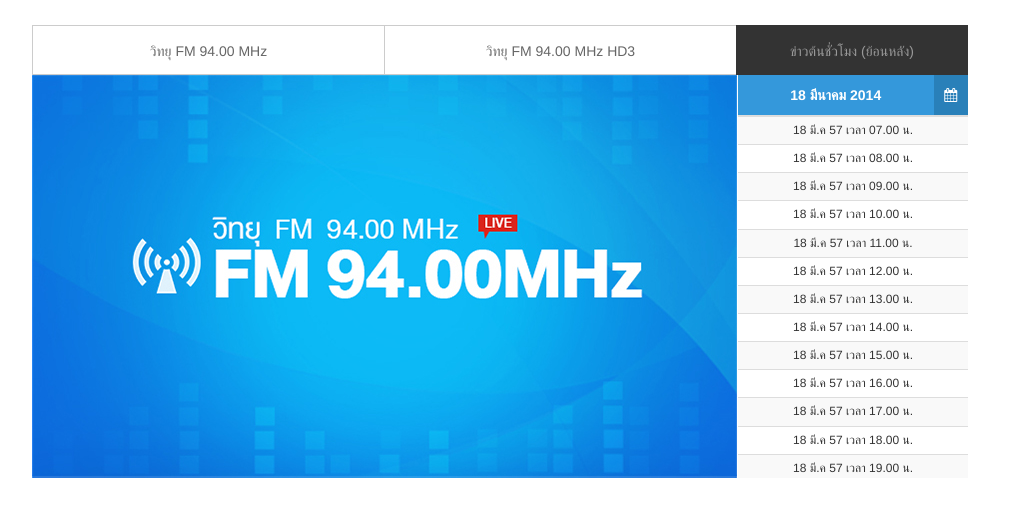
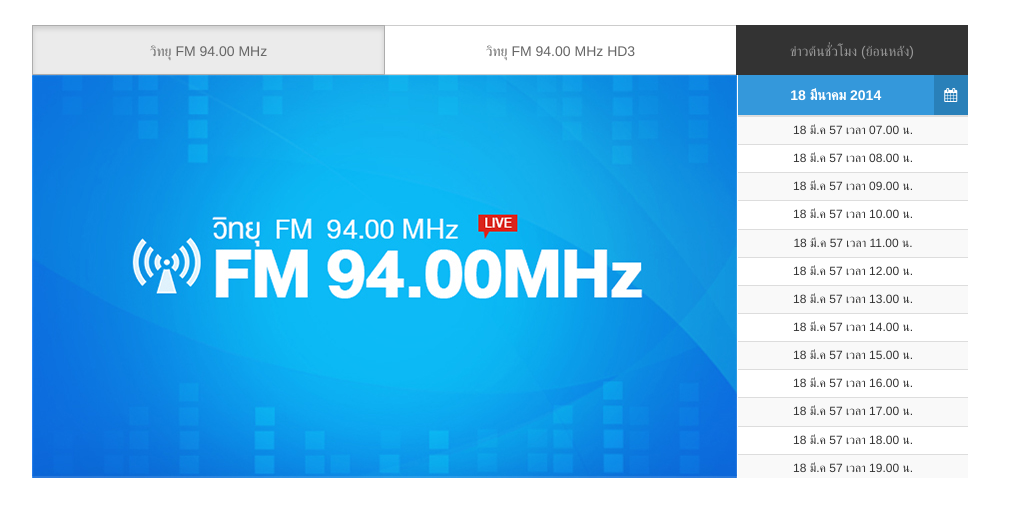
Before and after one commit to caveofgeek/tv5, a plain HTML site: page radio.html in a window 1280 px wide. Shown: the part 161-686 px from the top of the page, without its empty margins (140-1149 px from the left). Drawn offline with Linux system fonts and the light colour scheme.

Commit message:
Little bit cleanup.

```diff
--- a/radio.html
+++ b/radio.html
@@ -57,7 +57,7 @@
     <!-- CONTENT -->
     <div class="container">
       <div class="btn-group" data-toggle="buttons">
-        <label class="btn btn-default">
+        <label class="btn btn-default active">
           <input type="radio" name="options" id="option1">วิทยุ FM 94.00 MHz
         </label>
         <label class="btn btn-default">
```
Also changed, not shown: 1 other file.
